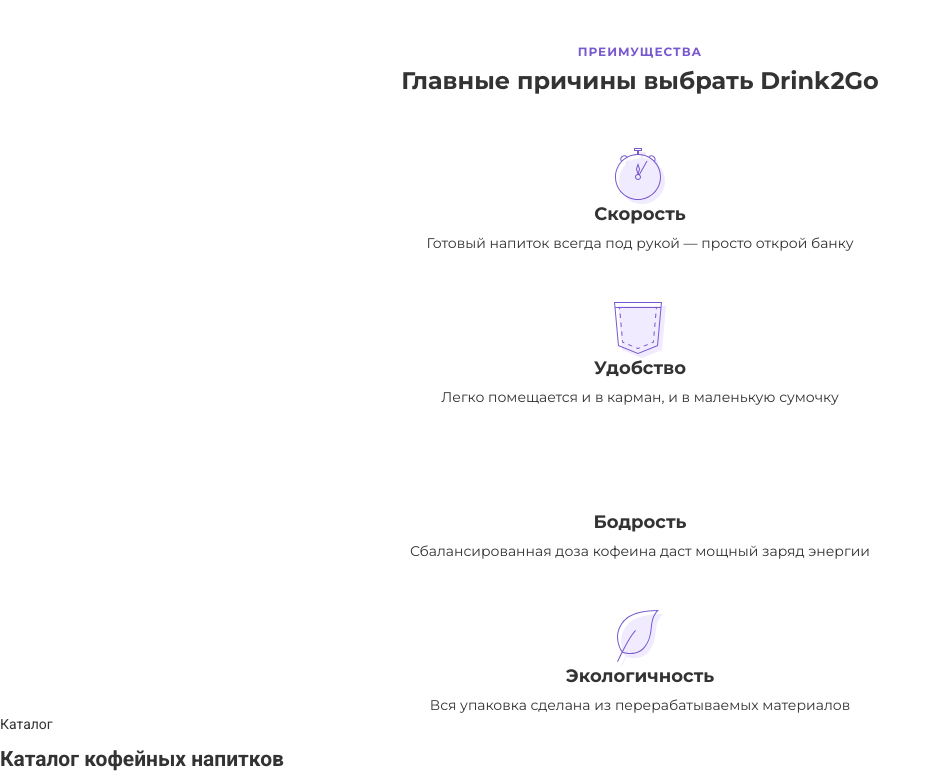
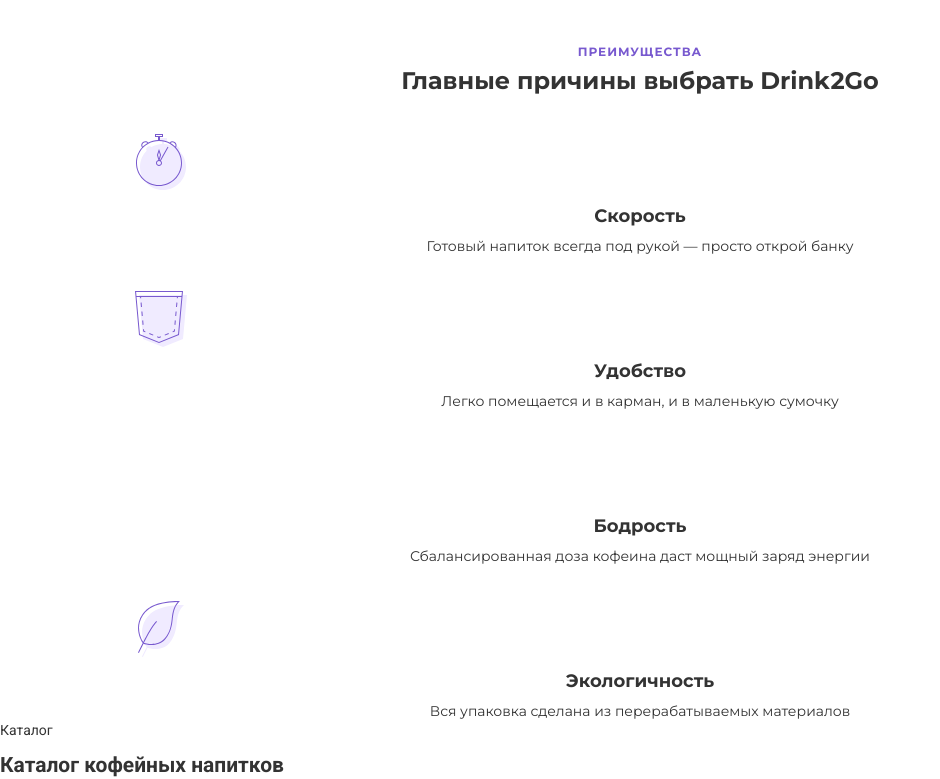
Before and after one commit to ChrisSenina/ChrisS-html2-basic-template, a plain HTML site: page source/index.html in a window 1280 px wide. Shown: the part 915-1694 px from the top of the page, without its empty margins (0-940 px from the left). Drawn offline with nearby package versions, Linux system fonts and the light colour scheme; files that its build step writes are made by us from their sources.

Commit message:
вносит коррективы в блок преимущетсв

```diff
--- a/source/index.html
+++ b/source/index.html
@@ -143,12 +143,12 @@
       <h2 class="features__heading">Главные причины выбрать Drink2Go</h2>
       <ul class="features__list">
         <li class="features__item features__item--speed">
-          <h3 class="features__title">Скорость</h3>
+          <h3 class="features__title features__title--speed">Скорость</h3>
           <p class="features__text">Готовый напиток всегда под рукой — просто открой банку</p>
         </li>
         <li class="features__item features__item--fit">
           <h3 class="features__title">Удобство</h3>
-          <p class="features__text">Легко помещается и в карман, и в маленькую сумочку</p>
+          <p class="features__text features__text--fit">Легко помещается и в карман, и в маленькую сумочку</p>
         </li>
         <li class="features__item features__item--enegry">
           <h3 class="features__title">Бодрость</h3>
@@ -156,7 +156,7 @@
         </li>
         <li class="features__item features__item--eco">
           <h3 class="features__title">Экологичность</h3>
-          <p class="features__text">Вся упаковка сделана из перерабатываемых материалов</p>
+          <p class="features__text">Вся упаковка сделана <br> из перерабатываемых материалов</p>
         </li>
       </ul>
     </section>
--- a/source/styles/blocks/features.scss
+++ b/source/styles/blocks/features.scss
@@ -40,22 +40,24 @@
   position: absolute;
   width: 52px;
   height: 56px;
+  top: 35px;
+  left: 135px;
 }
 
 
-.features__item--speed {
+.features__item--speed::before {
   background: url('/images/icons/icon-speed.svg') no-repeat center;
 }
 
-.features__item--fit {
+.features__item--fit::before {
   background: url('/images/icons/icon-fit.svg') no-repeat center;
 }
 
-.features__item--energy {
-  background: url('/images/icons/icon-energy.svg') no-repeat center;
+.features__item--energy::before {
+  background: url('/images/icons/icon-enegry.svg') no-repeat center;
 }
 
-.features__item--eco {
+.features__item--eco::before {
   background: url('/images/icons/icon-eco.svg') no-repeat center;
 }
 
@@ -67,10 +69,24 @@
   line-height: 32px;
 }
 
+.features__title--speed {
+  padding-top: 2px;
+}
+
 .features__text {
   margin: 0;
-  padding: 3px 0 0;
+  padding: 4px 0 0;
   font-weight: 400;
   font-size: 14px;
   line-height: 20px;
 }
+
+.features__text br {
+  @media (min-width: $tablet-width) {
+    display: none;
+  }
+}
+
+.features__text--fit {
+  padding: 4px 20px 0;
+}
```
